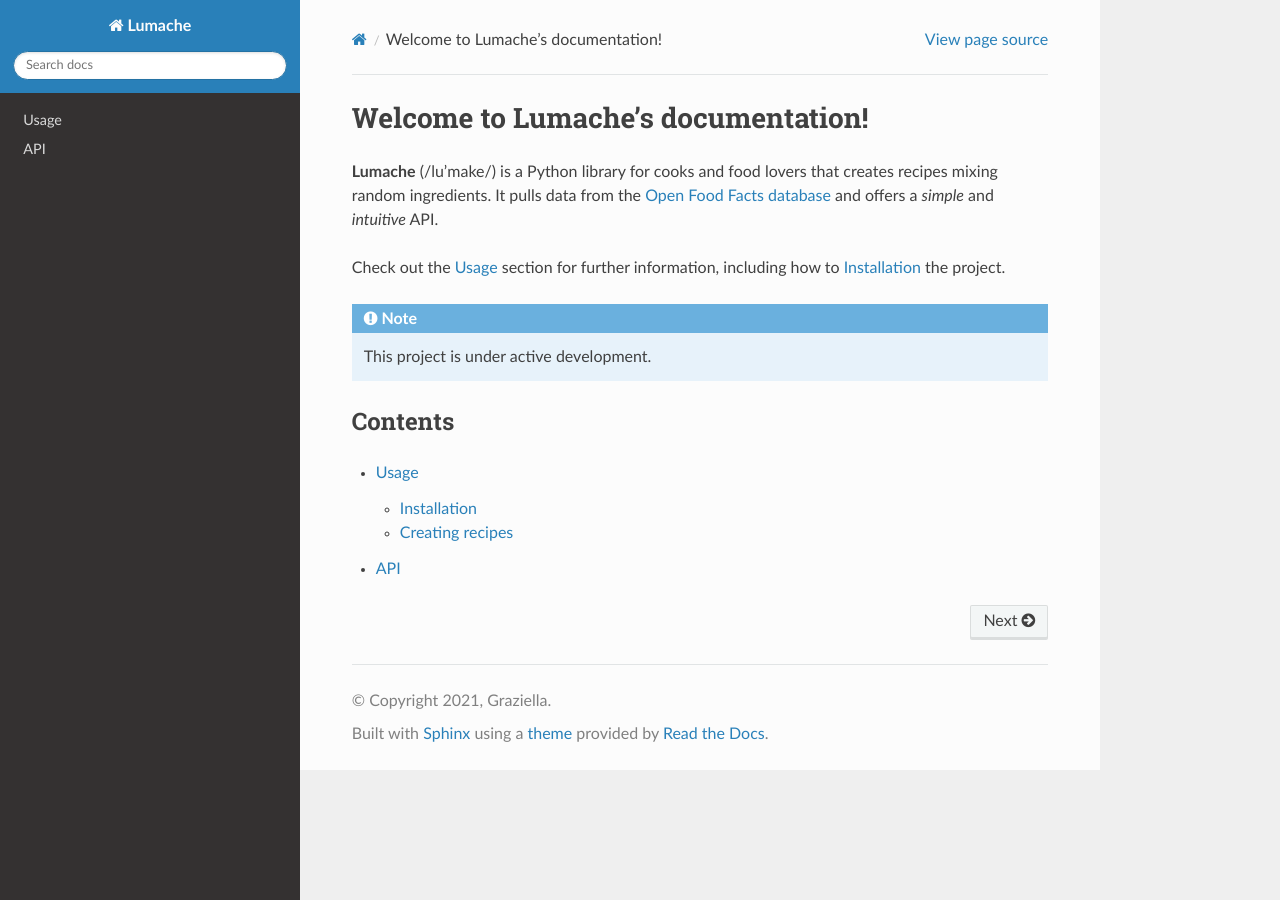
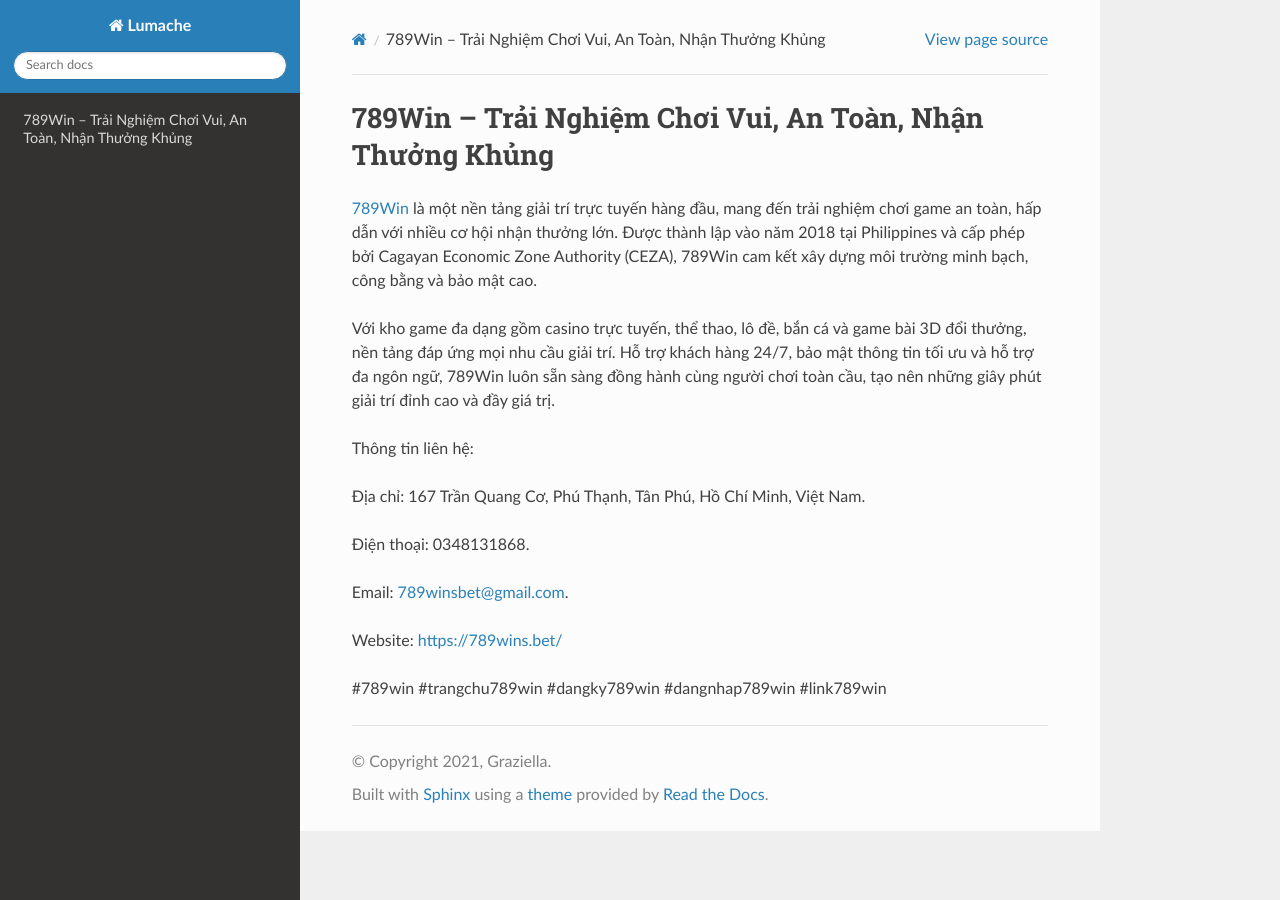
Before and after one commit to parkisngan19/789winsbet, a Sphinx documentation site: the page built from docs/source/index.rst, in a window 1280 px wide. Built offline with Sphinx 7.4.7 and the Read the Docs theme 3.1.0, drawn with Linux system fonts in a browser that asks for light colours.

Commit message:
Update index.rst

```diff
--- a/docs/source/index.rst
+++ b/docs/source/index.rst
@@ -1,22 +1,18 @@
-Welcome to Lumache's documentation!
+789Win – Trải Nghiệm Chơi Vui, An Toàn, Nhận Thưởng Khủng
 ===================================
 
-**Lumache** (/lu'make/) is a Python library for cooks and food lovers
-that creates recipes mixing random ingredients.
-It pulls data from the `Open Food Facts database <https://world.openfoodfacts.org/>`_
-and offers a *simple* and *intuitive* API.
+`789Win <https://789wins.bet/>`_ là một nền tảng giải trí trực tuyến hàng đầu, mang đến trải nghiệm chơi game an toàn, hấp dẫn với nhiều cơ hội nhận thưởng lớn. Được thành lập vào năm 2018 tại Philippines và cấp phép bởi Cagayan Economic Zone Authority (CEZA), 789Win cam kết xây dựng môi trường minh bạch, công bằng và bảo mật cao.
 
-Check out the :doc:`usage` section for further information, including
-how to :ref:`installation` the project.
+Với kho game đa dạng gồm casino trực tuyến, thể thao, lô đề, bắn cá và game bài 3D đổi thưởng, nền tảng đáp ứng mọi nhu cầu giải trí. Hỗ trợ khách hàng 24/7, bảo mật thông tin tối ưu và hỗ trợ đa ngôn ngữ, 789Win luôn sẵn sàng đồng hành cùng người chơi toàn cầu, tạo nên những giây phút giải trí đỉnh cao và đầy giá trị.
 
-.. note::
+Thông tin liên hệ:
 
-   This project is under active development.
+Địa chỉ: 167 Trần Quang Cơ, Phú Thạnh, Tân Phú, Hồ Chí Minh, Việt Nam.
 
-Contents
---------
+Điện thoại: 0348131868.
 
-.. toctree::
+Email: 789winsbet@gmail.com.
 
-   usage
-   api
+Website: https://789wins.bet/
+
+#789win #trangchu789win #dangky789win #dangnhap789win #link789win
```
